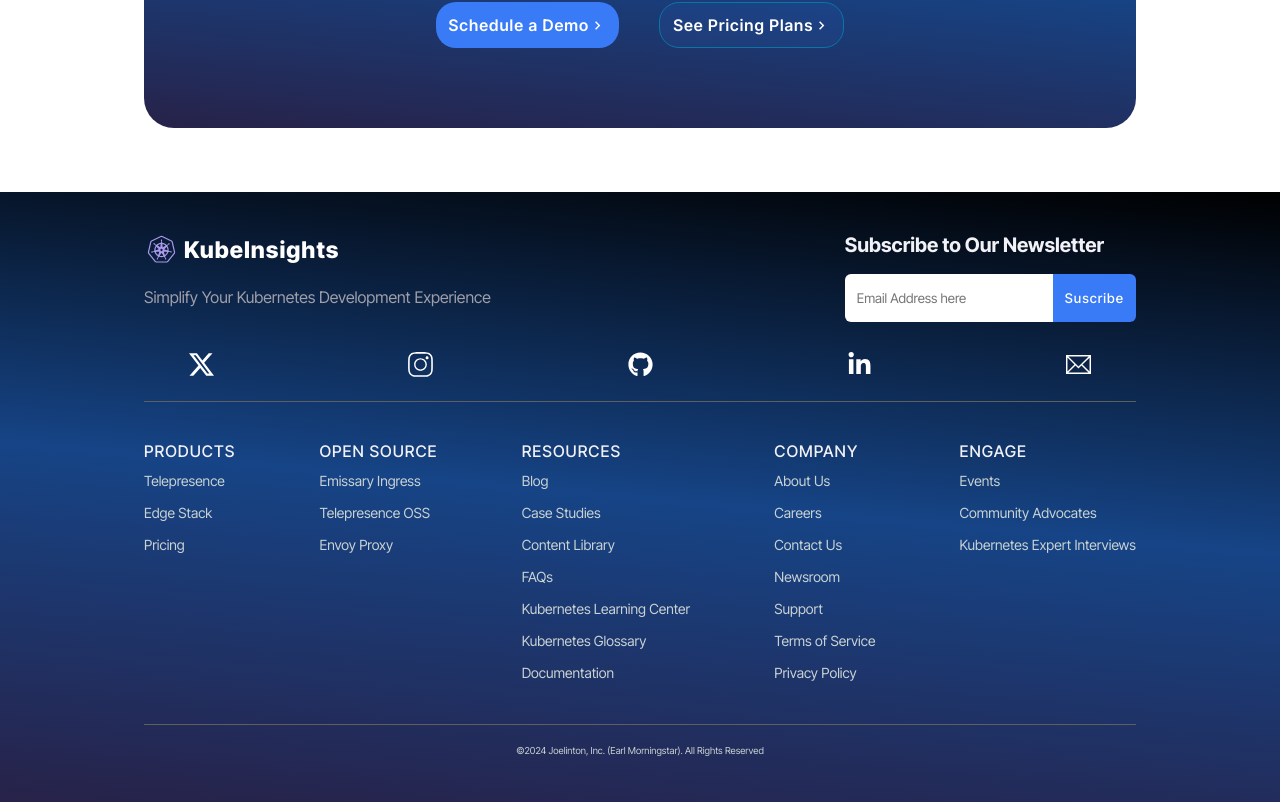
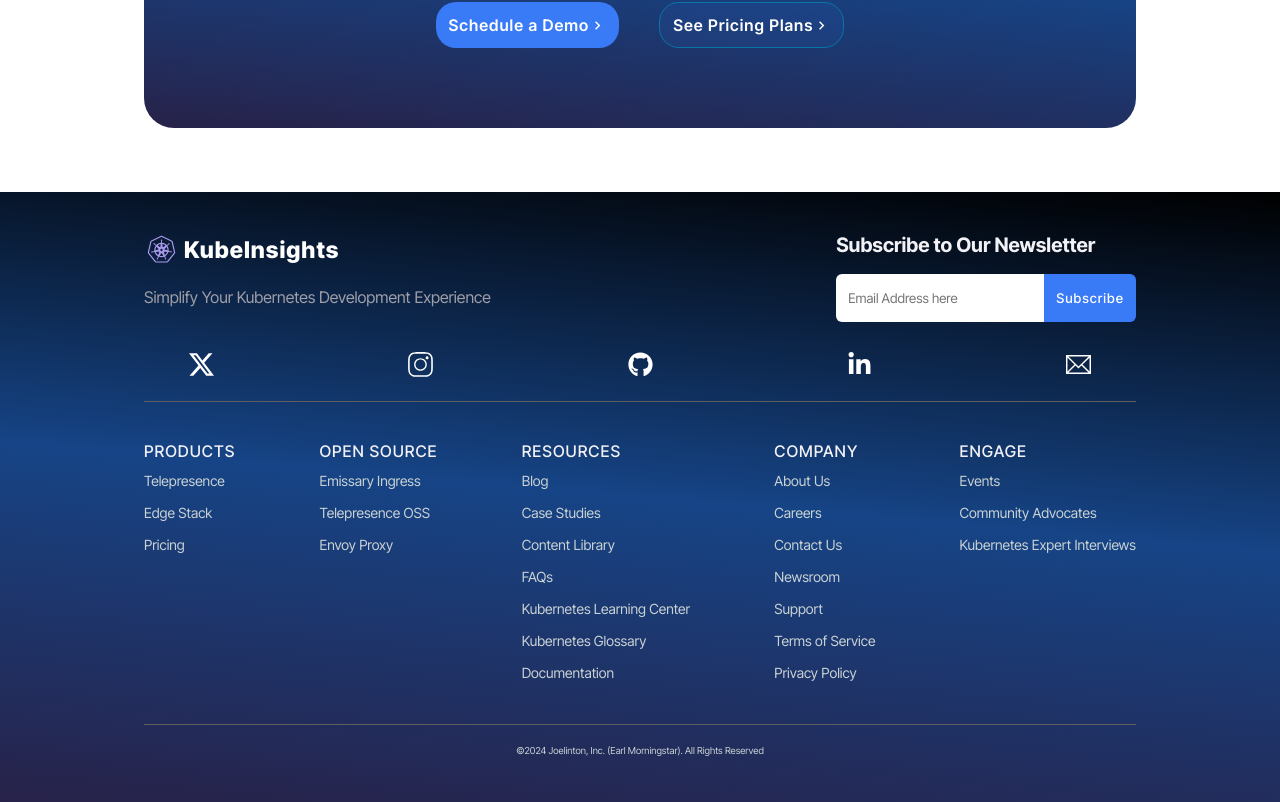
Before and after one commit to earlmorningstar/kubeInsights, a React (Create React App) app: page / in a window 1280 px wide. Shown: the part 6474-7276 px from the top of the page. Built offline with nearby package versions, Linux system fonts and the light colour scheme.

Commit message:
Update Footer.jsx

```diff
--- a/src/pages/Footer.jsx
+++ b/src/pages/Footer.jsx
@@ -26,7 +26,7 @@ function Footer() {
 
           <div className="sub-btn">
             <input type="text" placeholder="Email Address here" />
-            <button>Suscribe</button>
+            <button>Subscribe</button>
           </div>
         </div>
       </div>
```
